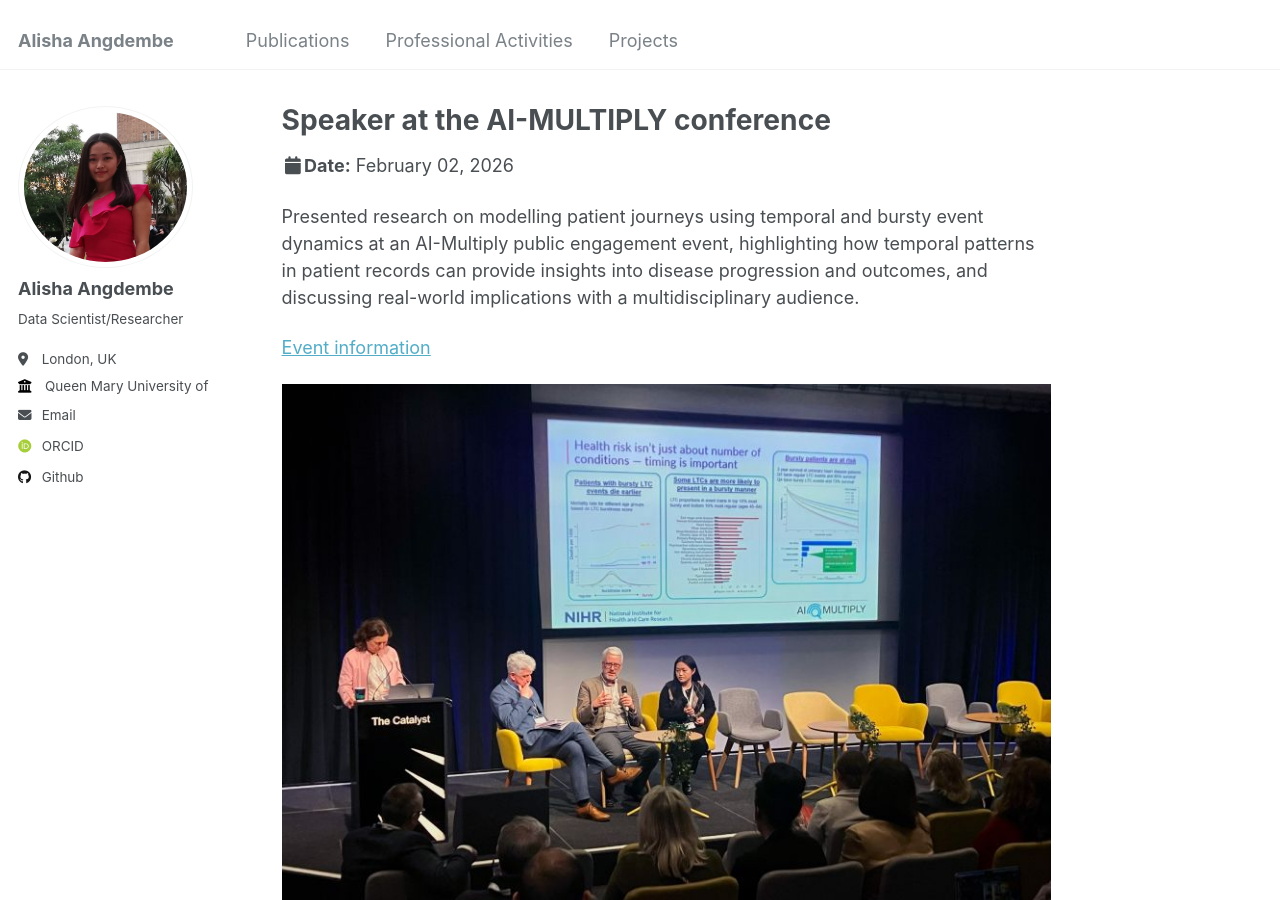
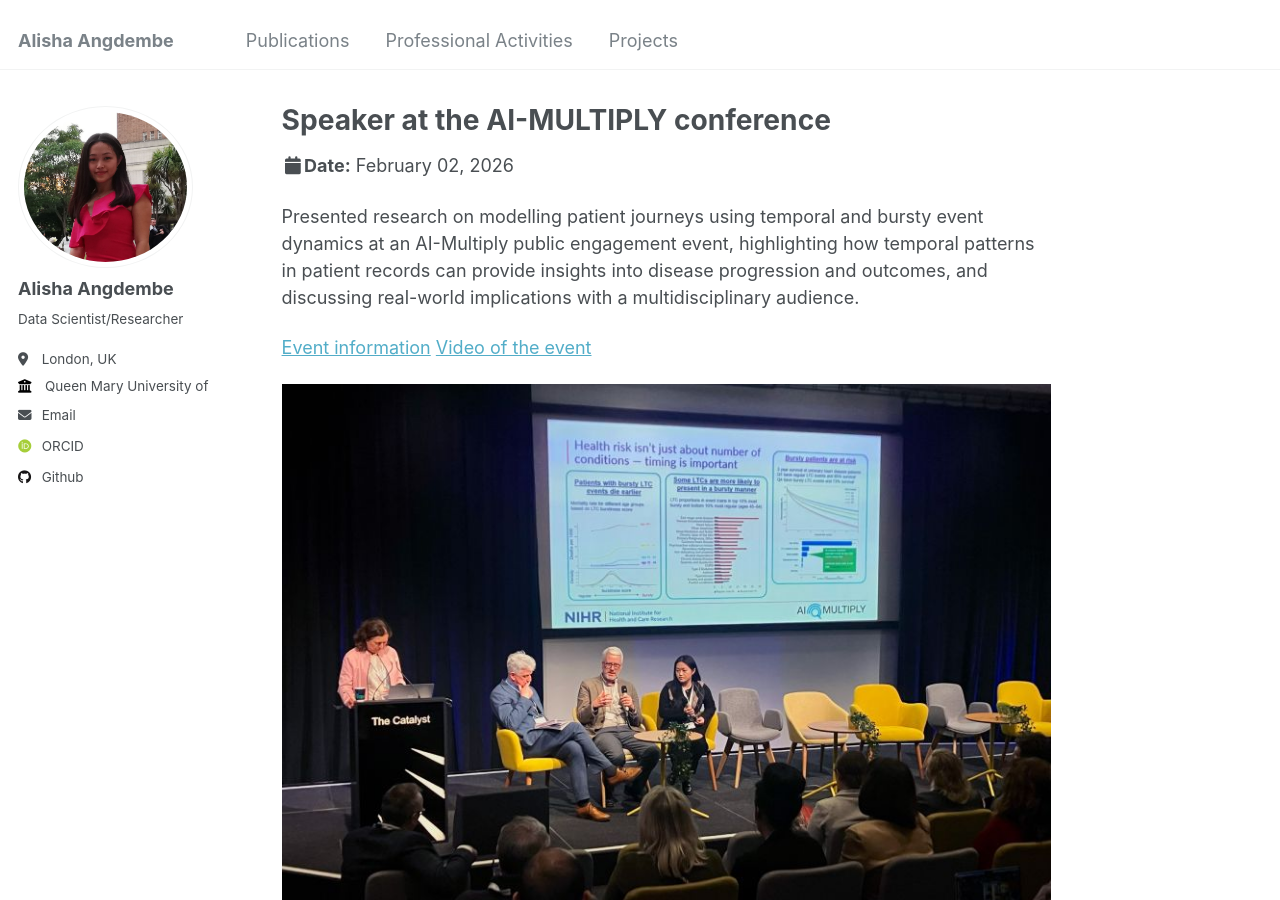
Before and after one commit to AlishaAng/AlishaAng.github.io, a Jekyll site: the page built from _talks/2026-02-02_showcase.md, in a window 1280 px wide and 900 px high. Built offline with Jekyll 4.4.1, drawn with Linux system fonts in a browser that asks for light colours; some web fonts are replaced.

Commit message:
Update 2026-02-02_showcase.md

```diff
--- a/_talks/2026-02-02_showcase.md
+++ b/_talks/2026-02-02_showcase.md
@@ -12,5 +12,6 @@ Presented research on modelling patient journeys using temporal and bursty event
 
 
 [Event information](https://ai-multiply.co.uk/uncategorized/patient-journeys-in-health-bringing-ai-along-for-the-ride/)
+[Video of the event](http://ai-multiply.co.uk/uncategorized/ai-multiply-patient-journeys-in-health-bringing-ai-along-for-the-ride-short-film/)
 
 ![AI-UK 2024](../images/Showcase.JPG)
```
